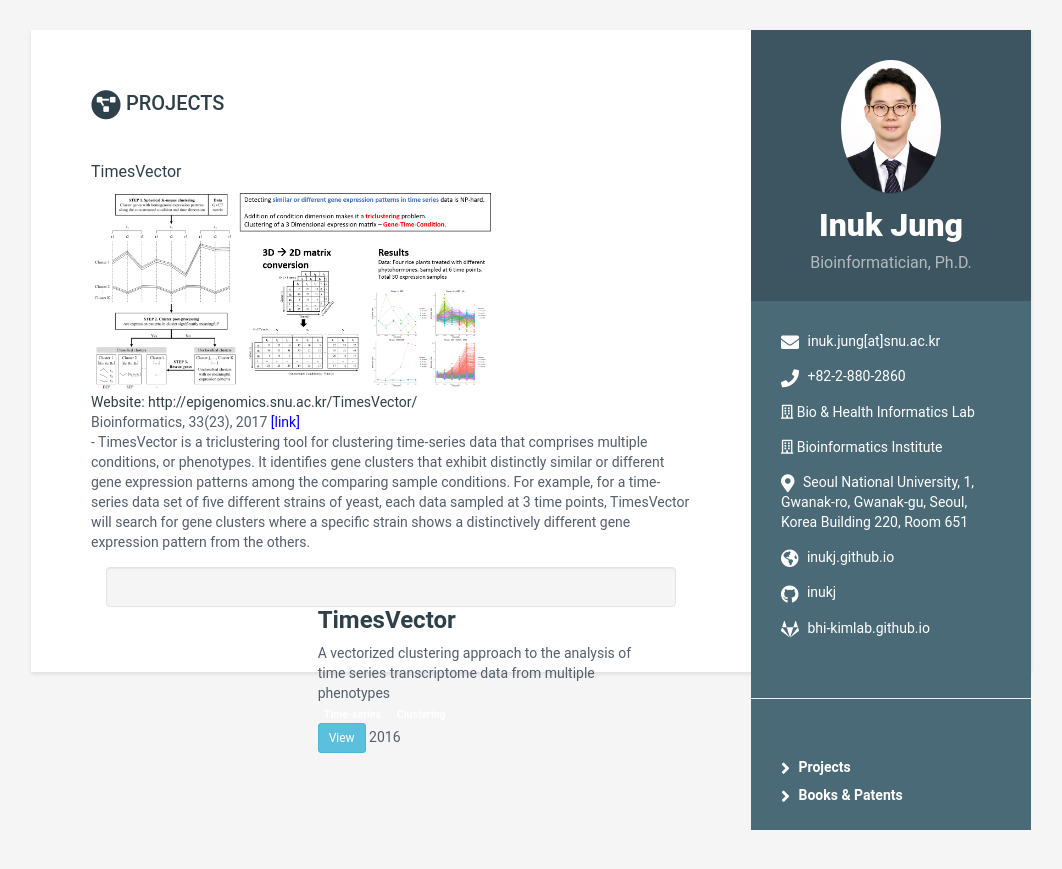
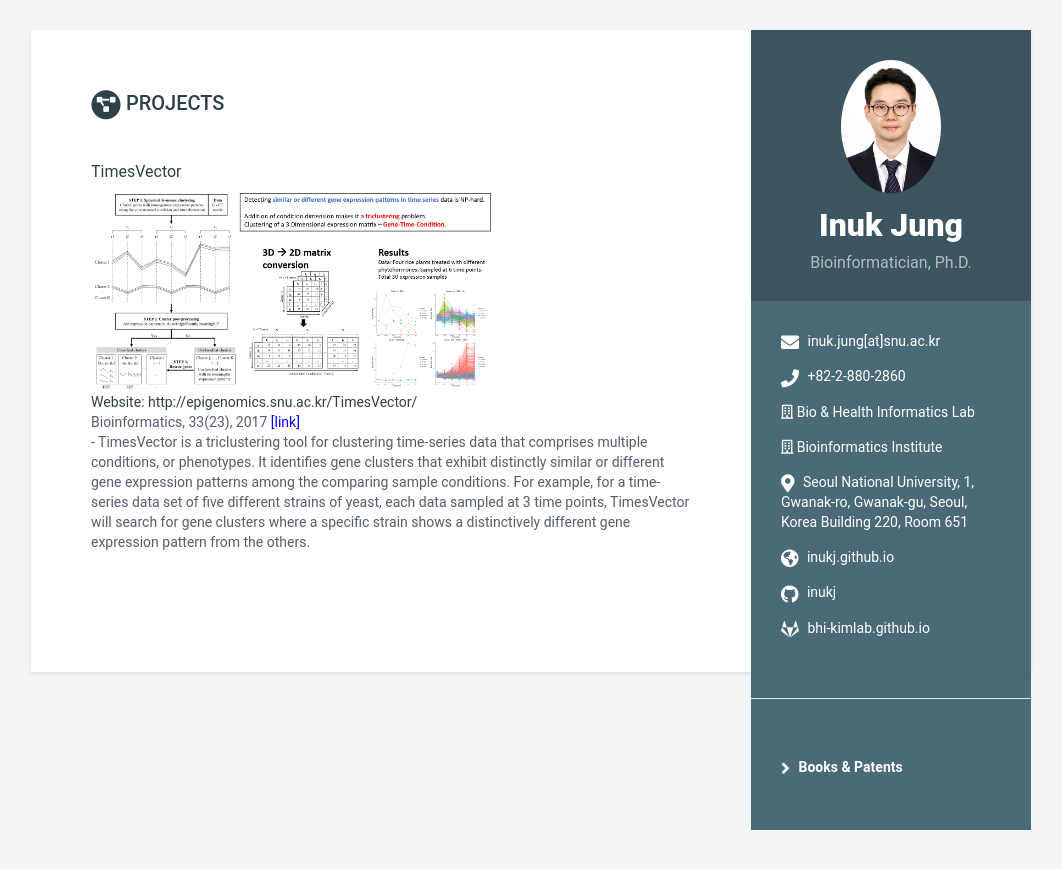
Before and after one commit to inukj/inukj.github.io, a Jekyll site: the page built from projects_main.html, in a window 1280 px wide. Shown: the top 869 px of the page, without its empty margins (109-1171 px from the left). Built offline with Jekyll 4.4.1, drawn with Linux system fonts in a browser that asks for light colours.

Commit message:
update project

```diff
--- a/_includes/projects.html
+++ b/_includes/projects.html
@@ -36,36 +36,6 @@
     </div><!--//item-->
   {% endfor %}
 
-  <div id="TimesVector" class="project-item col-md-12 col-sm-12 col-xs-12" data-tags='["time-series","clustering"]'>
-    <div class="well project-outer">
-      <div class="project-inner">
-        <div class="col-sm-4"><a href="assets/images/project_timesvector.png" class="thickbox">
-          <div class="project-img bordered" style="background-image: url('assets/images/project_timesvector.png') !important; background-size: 100%; background-size: cover;">
-          </div></a>
-        </div> <!-- project thumb -->
-
-        <div class="col-sm-8">
-          <a href="http://epigenomics.snu.ac.kr/TimesVector/#" target="_blank">
-          <h3 class="project-headlines">TimesVector</h3>
-          </a>
-
-          <div class="project-content">
-            A vectorized clustering approach to the analysis of time series transcriptome data from multiple phenotypes
-            <div class="tag-holder">
-              <span class="label tags tag-filter" data-tag="time-series">Time-series</span>
-              <span class="label tags tag-filter" data-tag="clustering">Clustering</span>
-            </div>
-          </div>
-
-          <div class="project-footer">
-            <a href="http://epigenomics.snu.ac.kr/TimesVector/#" target="_blank" class="btn btn-info btn-raised btn-sm project-link">View</a>
-            <span class="project-timeline">2016</span>
-          </div>
-
-        </div> <!-- project body -->
-      </div>
-    </div>
-  </div>
 
 </section><!--//section-->
 {% endif %}
--- a/_includes/sidebar.html
+++ b/_includes/sidebar.html
@@ -23,9 +23,9 @@
   <div class="contact-container container-block">
     <ul class="list-unstyled contact-list">
 
-      <h5><li class="projects"><i class="fas fa-angle-right"></i>
+   <!--    <h5><li class="projects"><i class="fas fa-angle-right"></i>
         <a href="projects_main.html">Projects</a>
-      </li></h5>
+      </li></h5> -->
 
       <h5><li class="book-patents"><i class="fas fa-angle-right"></i>
         <a href="books_patents_main.html">Books & Patents</a>
```
